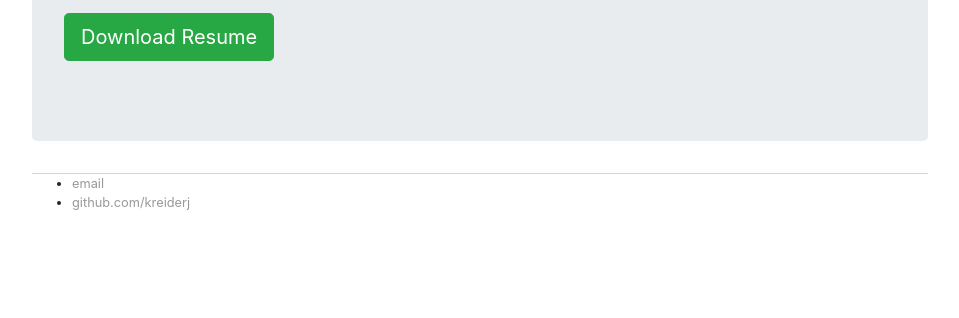
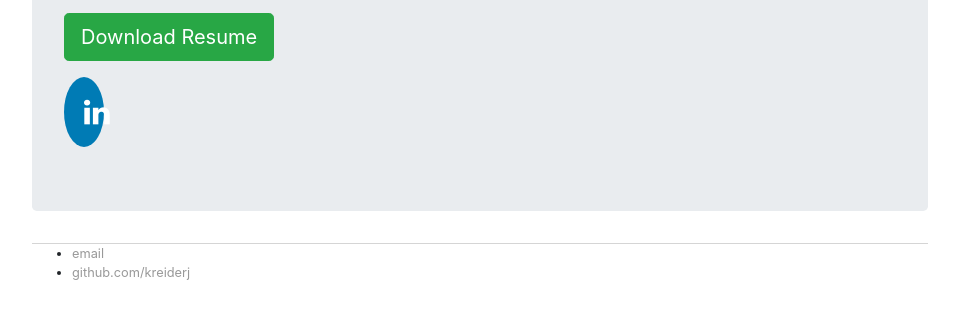
Before and after one commit to kreiderj/kreiderj.github.io, a plain HTML site: page index.html in a window 1280 px wide. Shown: the part 322-640 px from the top of the page, without its empty margins (160-1119 px from the left). Drawn offline with nearby package versions, Linux system fonts and the light colour scheme.

Commit message:
adding linked in button

```diff
--- a/index.html
+++ b/index.html
@@ -45,6 +45,7 @@
         <h1 class="display-3">Jenna Kreider</h1>
         <p class="lead">General Information and contact information</p>
         <p><a class="btn btn-lg btn-success" href="#" role="button">Download Resume</a></p>
+	<a href="#" class="fa fa-linkedin"></a>
       </div>
 
 		<footer>
```
